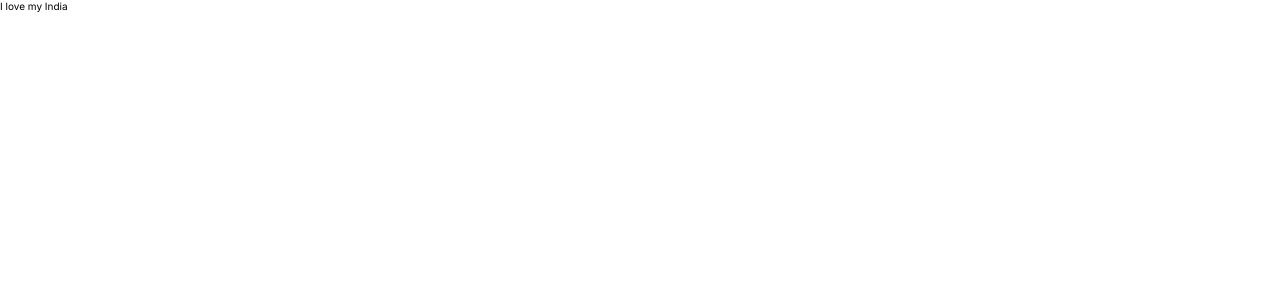
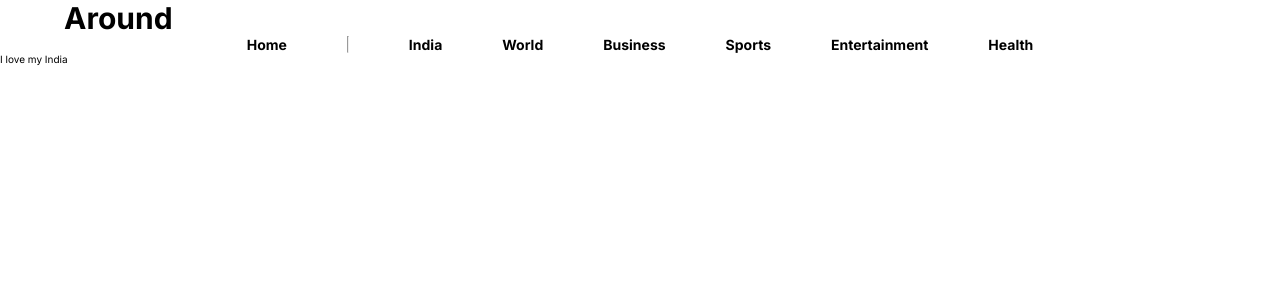
Before and after one commit to AndyyAD/Around-News-Website, a Next.js app: page /newspages/India in a window 1280 px wide. Shown: the top 300 px of the page. Built offline with nearby package versions, Linux system fonts and the light colour scheme.

Commit message:
Added navbar to all pages

```diff
--- /dev/null
+++ b/component/Navbar.js
@@ -0,0 +1,31 @@
+import React from 'react'
+import Link from 'next/link'
+import navs from '@/styles/nav.module.css'
+import utils from '@/styles/utils.module.css'
+
+const Navbar = () => {
+    return (
+        <>
+            <div className={utils.container}>
+                <nav className={navs.titleNav}>
+                    <h1 className={navs.logo}> Around </h1>
+                </nav>
+
+                <nav className={navs.newsFliter}>
+                    <ul className={navs.filterList}>
+                        <li> <Link href="/"> Home </Link> </li>
+                        <hr />
+                        <li> <Link href="/newspages/India"> India </Link> </li>
+                        <li> <Link href=""> World </Link> </li>
+                        <li> <Link href=""> Business </Link> </li>
+                        <li> <Link href=""> Sports </Link> </li>
+                        <li> <Link href=""> Entertainment </Link> </li>
+                        <li> <Link href=""> Health </Link> </li>
+                    </ul>
+                </nav>
+            </div>
+        </>
+    )
+}
+
+export default Navbar
--- a/pages/_app.js
+++ b/pages/_app.js
@@ -1,4 +1,5 @@
 import '@/styles/globals.css'
+import Navbar from '@/component/Navbar'
 
 import { Inter } from 'next/font/google'
 const inter = Inter({ subsets: ['latin'] })
@@ -6,6 +7,7 @@ const inter = Inter({ subsets: ['latin'] })
 export default function App({ Component, pageProps }) {
 	return (
 		<main className={inter.className}>
+			<Navbar/>
 			<Component {...pageProps} />
 		</main>
 	)
--- a/styles/globals.css
+++ b/styles/globals.css
@@ -18,11 +18,3 @@ a{
     text-decoration: none;
     color: var(--black);
 }
-
-/* -------------------------- CONTAINER -------------------------- */
-
-.container{
-	max-width: 1300px;
-	width: 90%;
-	margin: auto;
-}
```
Also changed, not shown: pages/index.js (+0 -18 lines), styles/nav.module.css (renamed from styles/Home.module.css).
